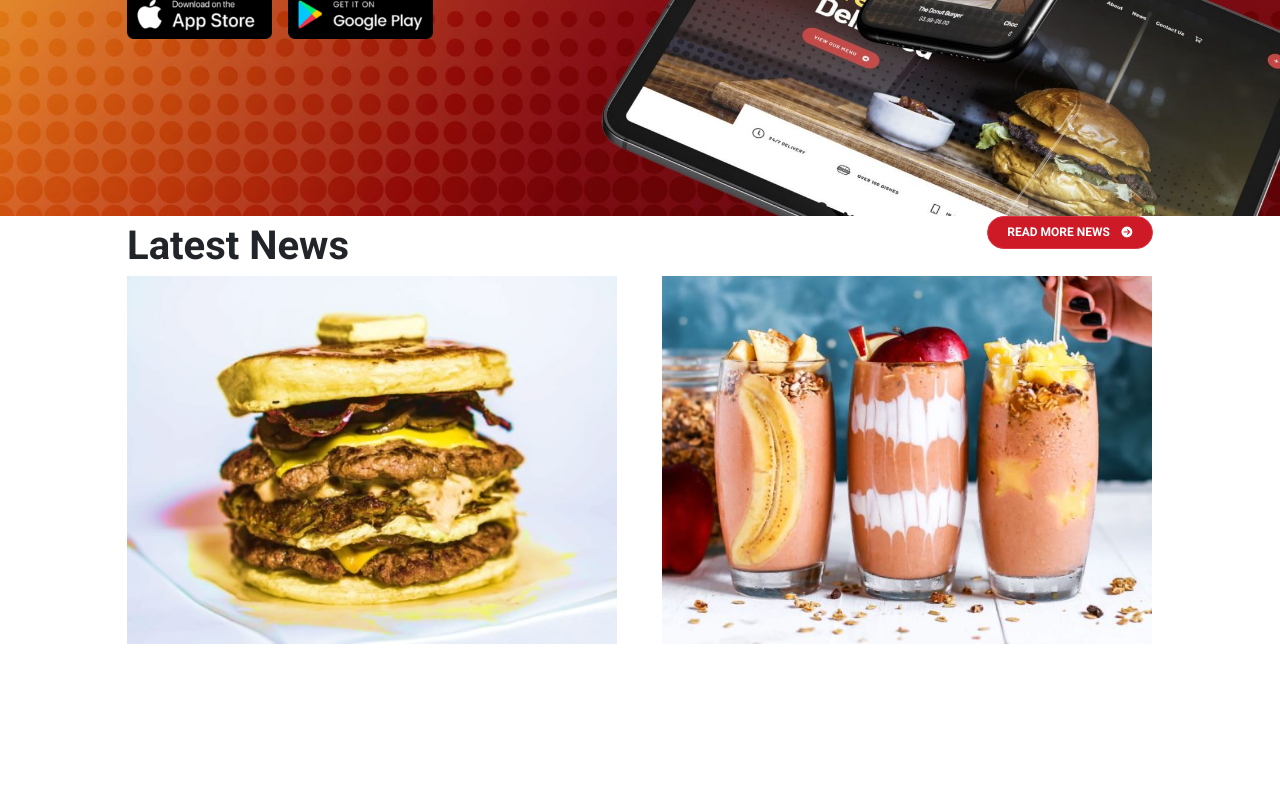
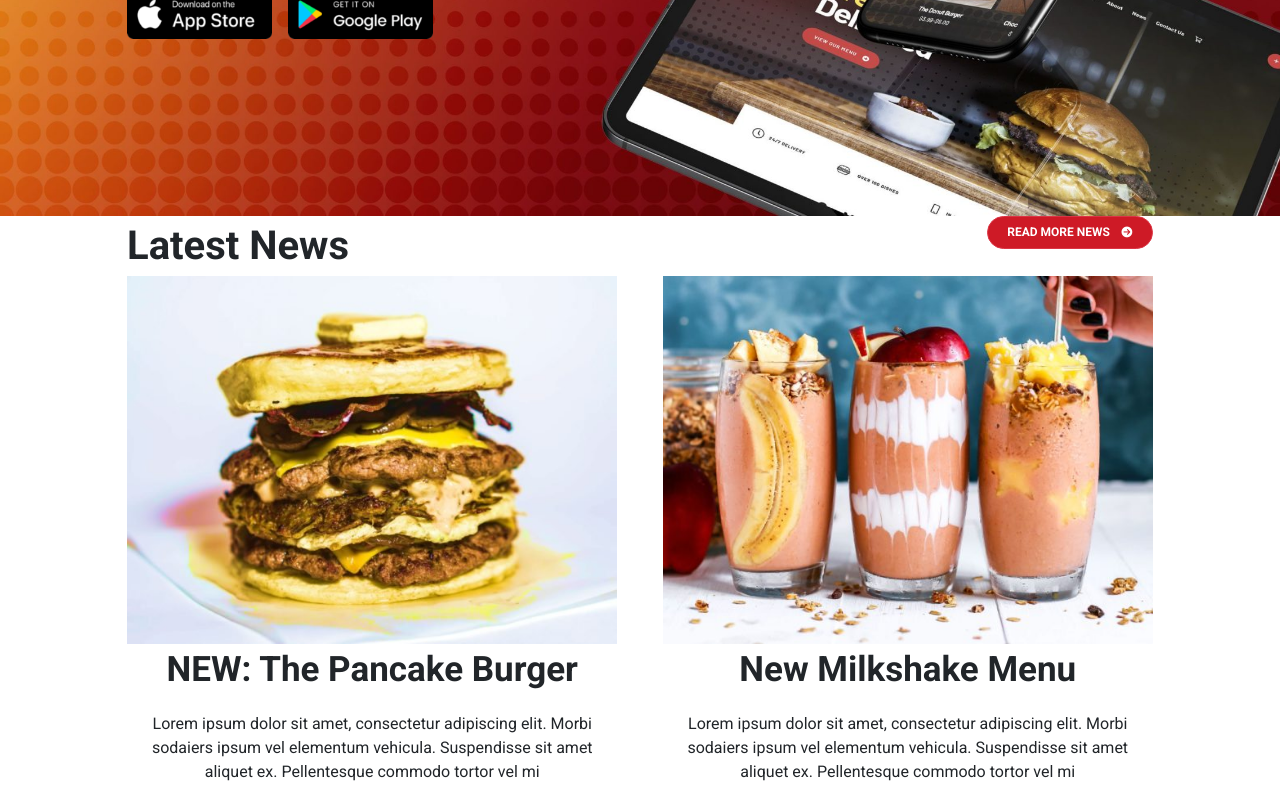
Before and after one commit to br4nc4/proj-html-vuejs, a Vue app: page / in a window 1280 px wide. Shown: the part 3461-4261 px from the top of the page. Before the commit the page ends 4105 px from the top, so only its background shows below. Built offline with nearby package versions, Linux system fonts and the light colour scheme.

Commit message:
latest news paragraph

```diff
--- a/src/components/LatestNews.vue
+++ b/src/components/LatestNews.vue
@@ -15,10 +15,14 @@
             <div class="d-flex myDflex">
                 <div class="">
                     <img class="myImg" src="/img/pancake-burger-600x450.jpg" alt="">
+                    <p class="myTitle fw-bold text-center">NEW: The Pancake Burger</p>
+                    <p class="text-center myText">Lorem ipsum dolor sit amet, consectetur adipiscing elit. Morbi sodaiers ipsum vel elementum vehicula. Suspendisse sit amet aliquet ex. Pellentesque commodo tortor vel mi</p>
                 </div>
 
                 <div class="">
                     <img class="myImg" src="/img/new-milkshake-menu-600x450.jpg" alt="">
+                    <p class="myTitle fw-bold text-center">New Milkshake Menu</p>
+                    <p class="text-center myText">Lorem ipsum dolor sit amet, consectetur adipiscing elit. Morbi sodaiers ipsum vel elementum vehicula. Suspendisse sit amet aliquet ex. Pellentesque commodo tortor vel mi</p>
                 </div>
             </div>
         </div>
@@ -57,4 +61,7 @@
     .myDflex{
         gap: 45px;
     }
+    .myTitle{
+        font-size: 35px;
+    }
 </style>
```
